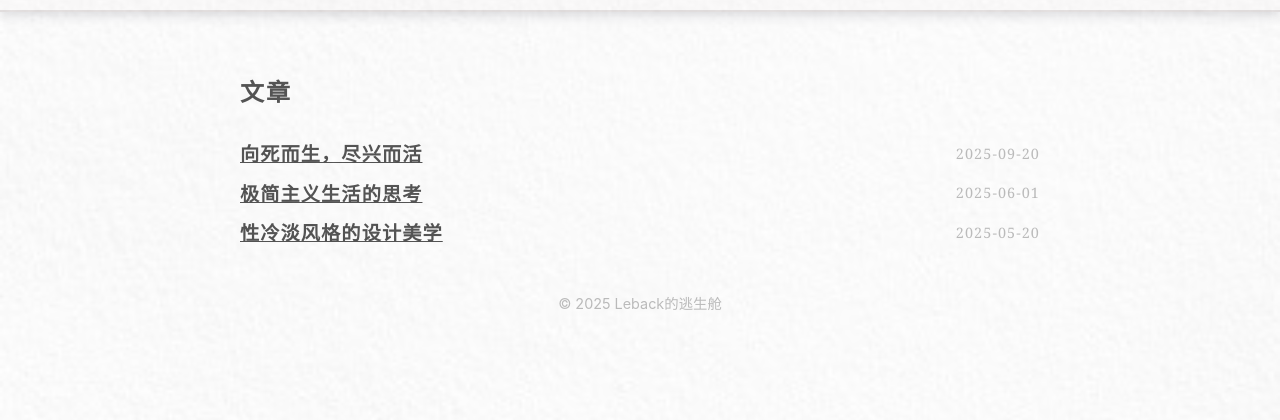
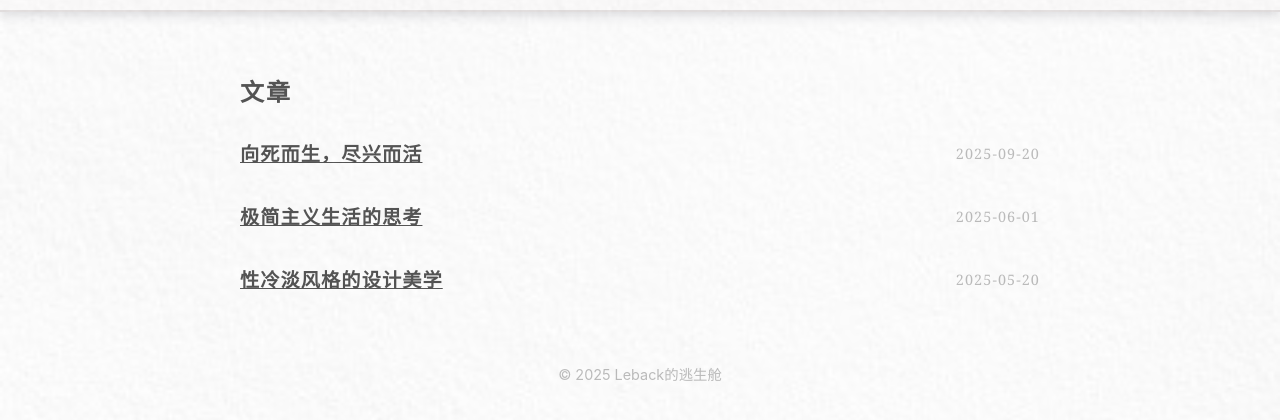
Before and after one commit to Ieback/Ieback.github.io, a plain HTML site: page posts.html in a window 1280 px wide. Shown: the part 96-516 px from the top of the page. Drawn offline with Linux system fonts and the light colour scheme.

Commit message:
style: restore the margin of post list item.

```diff
--- a/style.css
+++ b/style.css
@@ -165,6 +165,7 @@ body::before {
   cursor: pointer;
   transition: background 0.2s;
   border-radius: 6px;
+  margin-bottom: 1.3em;
 }
 #post-list li:last-child {
   border-bottom: none;
```
